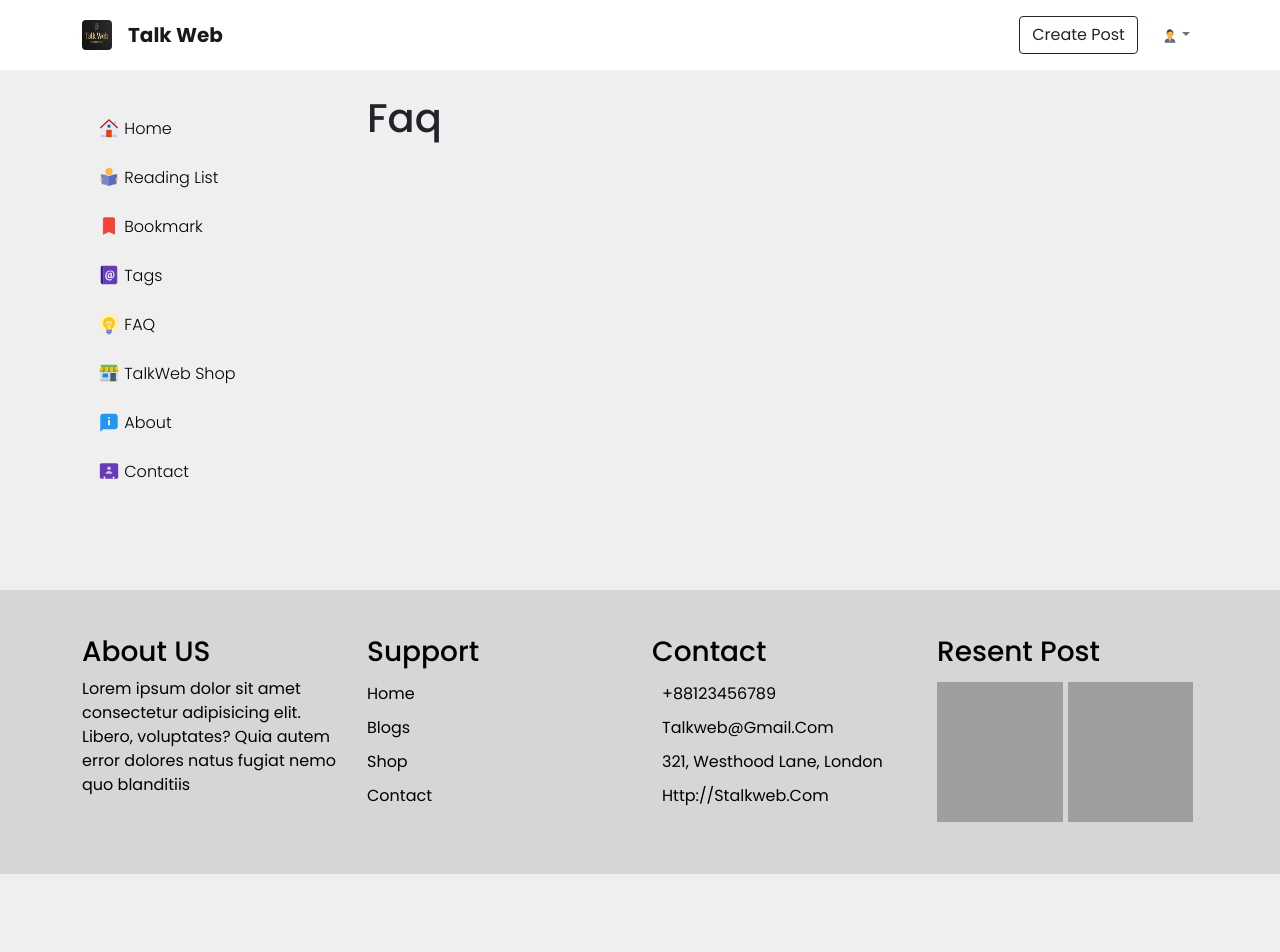
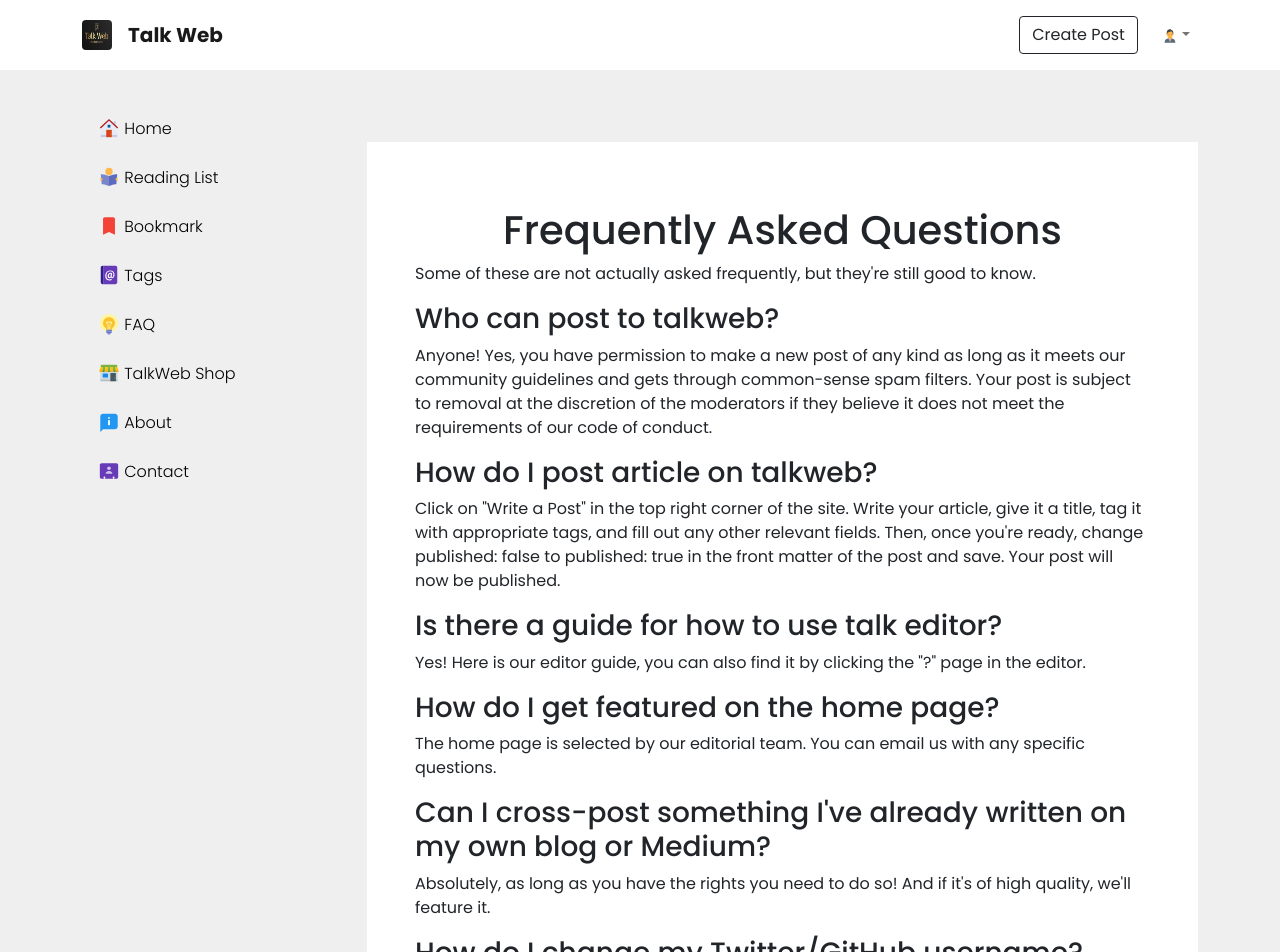
Before and after one commit to Emon-Ahmed/TalkWeb-Blog-Website, a React (Create React App) app: page /faq in a window 1280 px wide. Shown: the top 952 px of the page. Before the commit the page ends 874 px from the top, so only its background shows below. Built offline with nearby package versions, Linux system fonts and the light colour scheme; no server answers; grey boxes are pictures that could not be loaded.

Commit message:
faq by mahmudul

```diff
--- a/src/App.css
+++ b/src/App.css
@@ -120,3 +120,10 @@
 a {
   text-decoration: none !important;
 }
+
+/* faq */
+.bg {
+  background-color: whitesmoke;
+  height: 100%;
+  border: 1px solid rgb(235, 235, 235);
+}
--- a/src/Components/Home/Faq/Faq.js
+++ b/src/Components/Home/Faq/Faq.js
@@ -1,11 +1,61 @@
-import React from 'react';
+import React from "react";
 
 const Faq = () => {
-    return (
-        <div>
-            <h1>Faq</h1>
-        </div>
-    );
+  return (
+    <div>
+      <div className="container bg-white p-5 mt-5 h-100">
+        <h1 className="text-bold text mt-3 text-center">
+          Frequently Asked Questions
+        </h1>
+        <p>
+          Some of these are not actually asked frequently, but they're still
+          good to know.
+        </p>
+
+        <h3 className="text-bold text">Who can post to talkweb?</h3>
+        <p>
+          Anyone! Yes, you have permission to make a new post of any kind as
+          long as it meets our community guidelines and gets through
+          common-sense spam filters. Your post is subject to removal at the
+          discretion of the moderators if they believe it does not meet the
+          requirements of our code of conduct.
+        </p>
+        <h3>How do I post article on talkweb?</h3>
+        <p>
+          Click on "Write a Post" in the top right corner of the site. Write
+          your article, give it a title, tag it with appropriate tags, and fill
+          out any other relevant fields. Then, once you're ready, change
+          published: false to published: true in the front matter of the post
+          and save. Your post will now be published.
+        </p>
+        <h3>Is there a guide for how to use talk editor?</h3>
+        <p>
+          Yes! Here is our editor guide, you can also find it by clicking the
+          "?" page in the editor.
+        </p>
+        <h3>How do I get featured on the home page?</h3>
+        <p>
+          The home page is selected by our editorial team. You can email us with
+          any specific questions.
+        </p>
+        <h3>
+          Can I cross-post something I've already written on my own blog or
+          Medium?
+        </h3>
+        <p>
+          Absolutely, as long as you have the rights you need to do so! And if
+          it's of high quality, we'll feature it.
+        </p>
+        <h3>How do I change my Twitter/GitHub username?</h3>
+        <p>
+          You can add or remove Twitter/GitHub associations from your settings,
+          but note that you can only do this if both Twitter and GitHub are
+          connected to your account. If you have any issues with this, email
+          yo@dev.to and we'll take care of it.
+        </p>
+      </div>
+    </div>
+  );
 };
 
 export default Faq;
```
Also changed, not shown: 1 other file (tests, documents, lock files or other folders).
